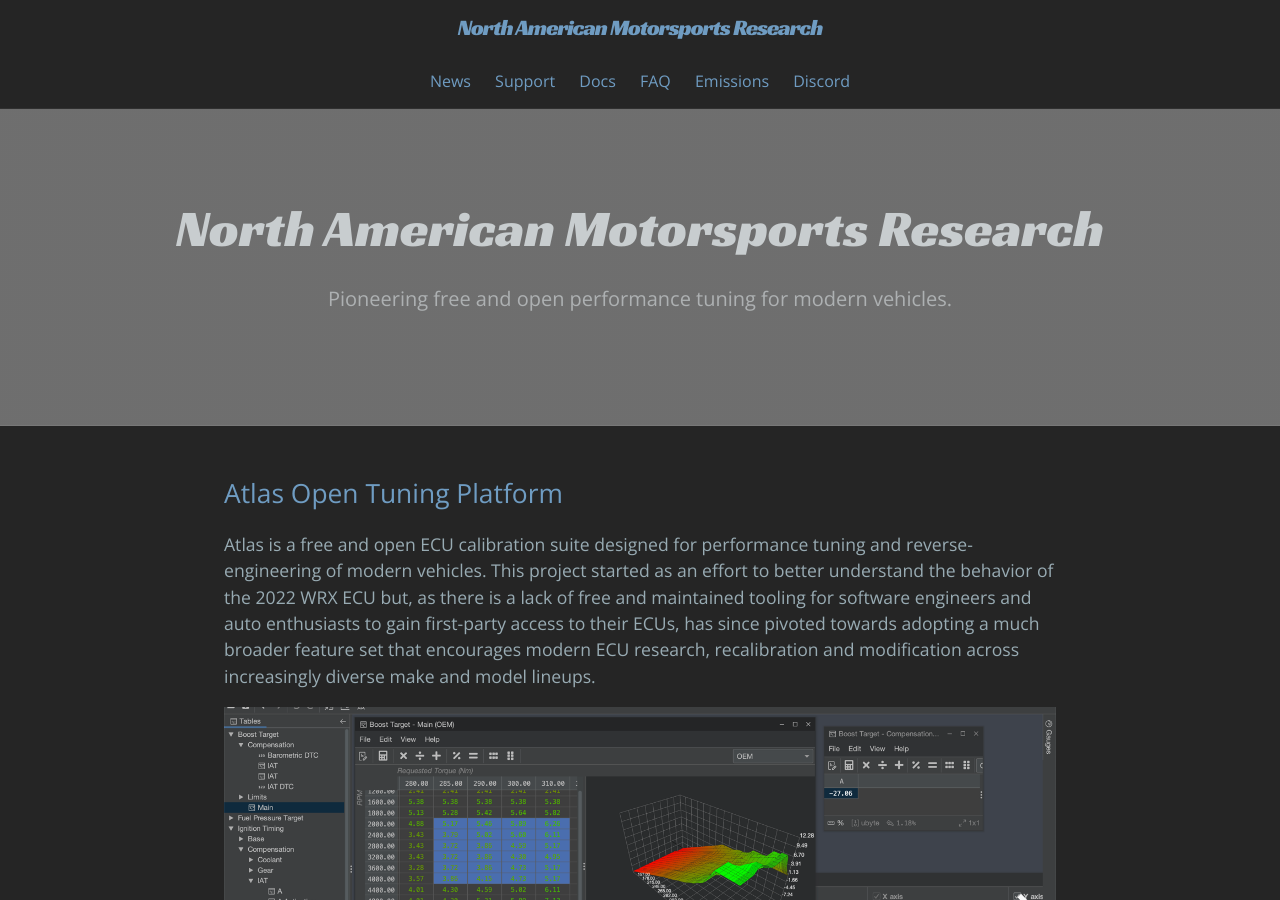
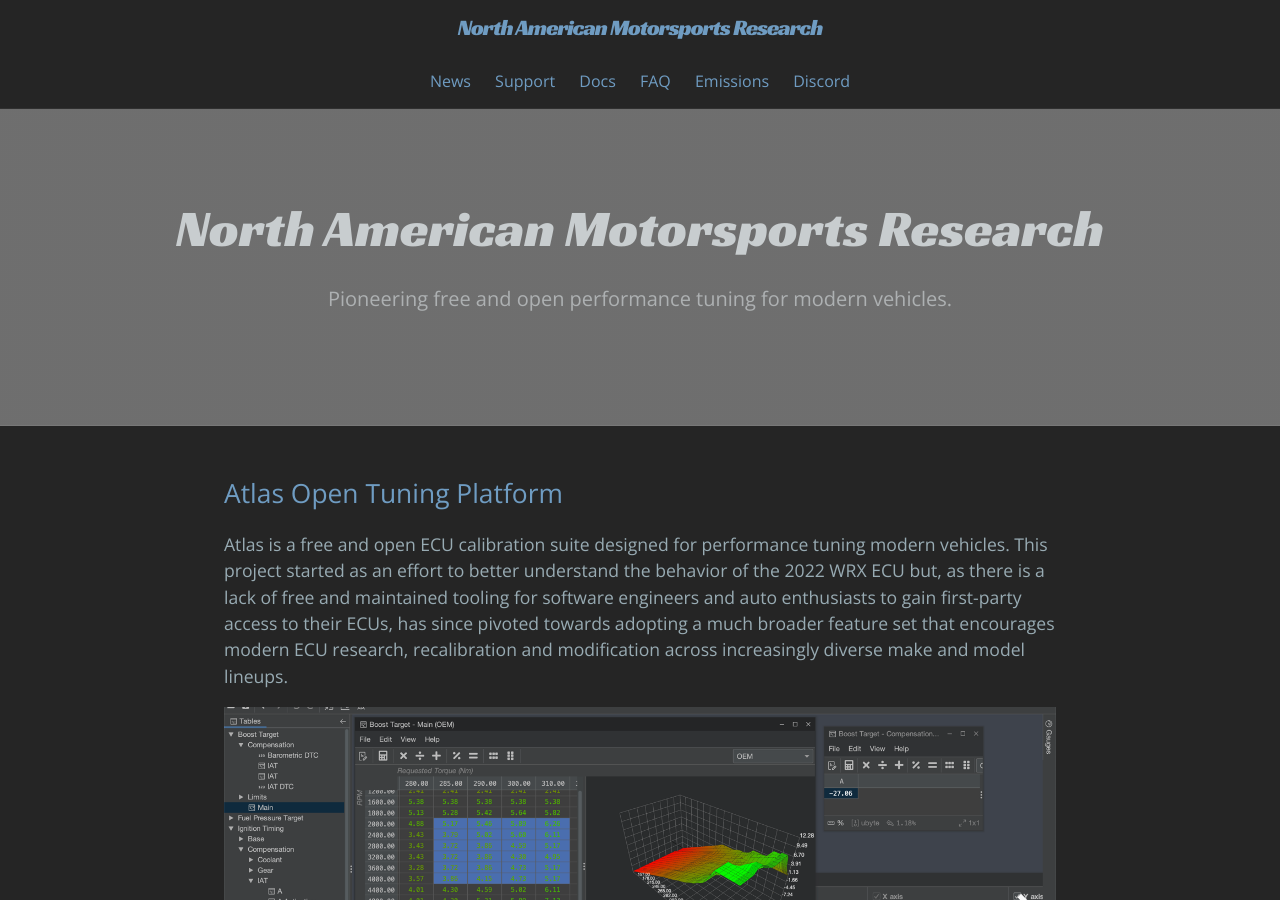
Before and after one commit to atlas-tuning/atlas-public, a Jekyll site: the page built from docs/index.md, in a window 1280 px wide and 900 px high. Built offline with Jekyll 4.4.1, drawn with Linux system fonts in a browser that asks for light colours; comment, search, counter and statistics services are not loaded.

Commit message:
Update index description

```diff
--- a/docs/index.md
+++ b/docs/index.md
@@ -14,7 +14,7 @@
 ---
 
 ## Atlas Open Tuning Platform
-Atlas is a free and open ECU calibration suite designed for performance tuning and reverse-engineering of modern vehicles. This project started as an effort to better understand the behavior of the 2022 WRX ECU but, as there is a lack of free and maintained tooling for software engineers and auto enthusiasts to gain first-party access to their ECUs, has since pivoted towards adopting a much broader feature set that encourages modern ECU research, recalibration and modification across increasingly diverse make and model lineups.
+Atlas is a free and open ECU calibration suite designed for performance tuning modern vehicles. This project started as an effort to better understand the behavior of the 2022 WRX ECU but, as there is a lack of free and maintained tooling for software engineers and auto enthusiasts to gain first-party access to their ECUs, has since pivoted towards adopting a much broader feature set that encourages modern ECU research, recalibration and modification across increasingly diverse make and model lineups.
 
 {% include carousel.html height="50" unit="%" duration="7" number="1" %}
 
```
